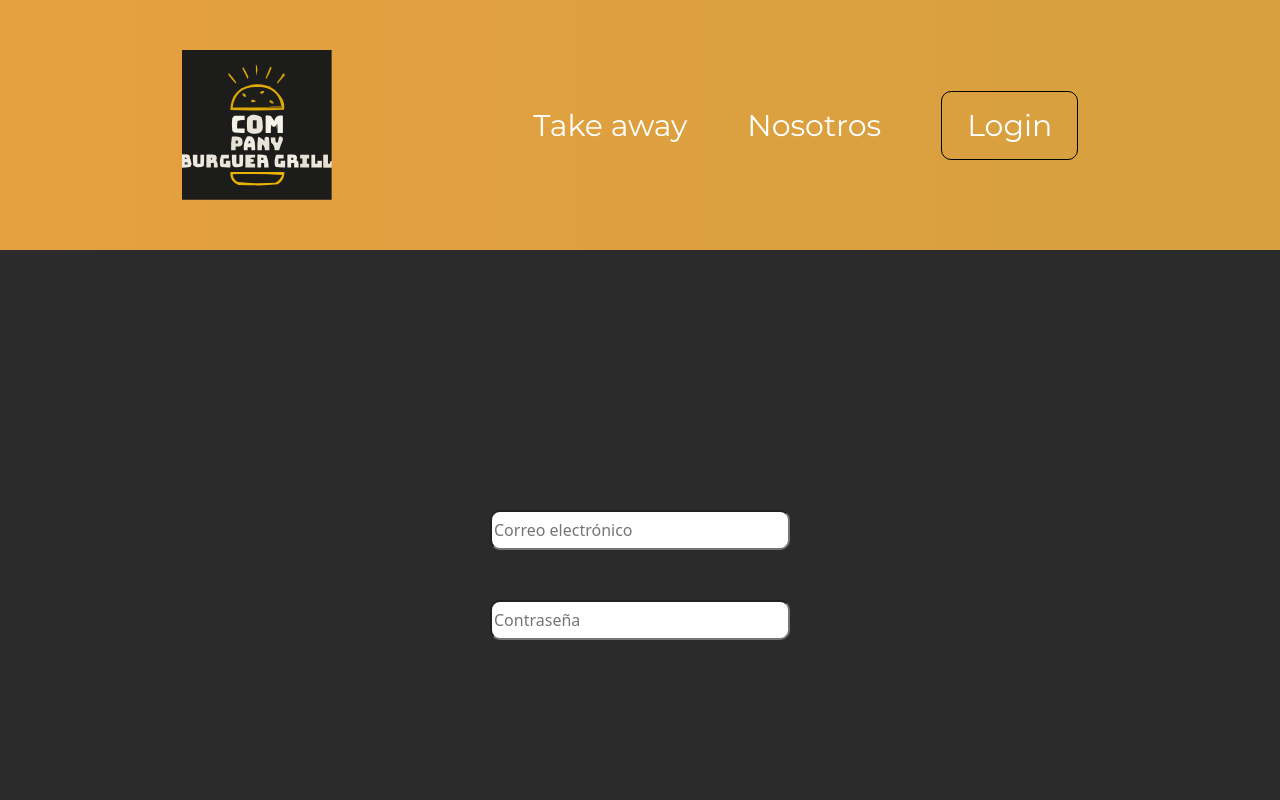
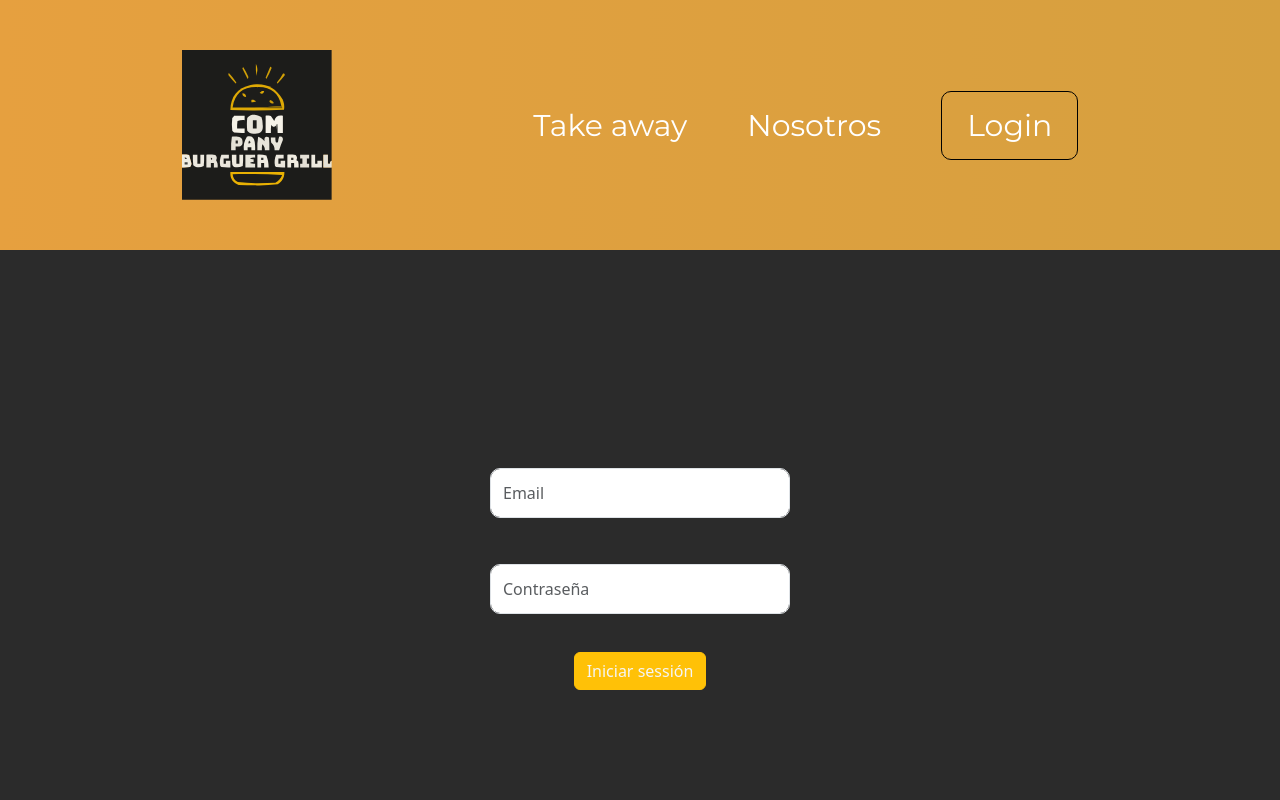
Before and after one commit to 4ndresgit/BurguerGrill, a React (Vite) app: page /signin in a window 1280 px wide. Shown: the top 800 px of the page. Built offline with nearby package versions, Linux system fonts and the light colour scheme.

Commit message:
AuthContext

```diff
--- a/src/App.jsx
+++ b/src/App.jsx
@@ -1,39 +1,18 @@
-import React from 'react';
-import { BrowserRouter as Router, Routes, Route } from 'react-router-dom';
-import NavBar from './components/NavBar/NavBar';
-import Footer from './components/Footer/Footer';
-import HomePage from './components/HomePage/HomePage';
-import AboutPage from './components/AboutPage/AboutPage';
-import NotFoundPage from './components/NotFoundPage/NotFoundPage';
-import 'bootstrap/dist/css/bootstrap.min.css';
-import SignInForm from './components/SignInForm/SignInForm';
-import ProductListContainer from './components/ProductListContainer/ProductListContainer';
-import ProductDetailPage from './components/ProductDetailPage/ProductDetailPage';
-import CartPage from './components/CartPage/CartPage';
-import { CartProvider } from './Context/CartContext';
+
+import { CartProvider } from "./Context/CartContext";
+import { AuthContextProvider } from "./context/AuthContext";
+import AppRouter from "./Router/AppRouter";
+import "bootstrap/dist/css/bootstrap.min.css";
+
 
 function App() {
 
   return (
-
-    <Router>
-      <div className='App'>
-        <CartProvider>
-        <NavBar />
-        <Routes>
-          <Route path='/' element={<HomePage />} />
-          <Route path='/about' element={<AboutPage />} />
-          <Route path='/signin' element={<SignInForm />} />
-          <Route path='/products' element={<ProductListContainer />} />
-          <Route path='/products/:productId' element={<ProductDetailPage />} />
-          <Route path='*' element={<NotFoundPage />} />
-          <Route path='/cart' element={<CartPage />} />
-        </Routes>
-        <Footer />
-        </CartProvider>
-
-      </div>
-    </Router>
+    <AuthContextProvider>
+      <CartProvider>
+        <AppRouter />
+      </CartProvider>
+    </AuthContextProvider>
   );
 }
 
--- /dev/null
+++ b/src/Router/AppRouter.jsx
@@ -0,0 +1,49 @@
+import { BrowserRouter, Routes, Route } from "react-router-dom";
+import NavBar from "../components/NavBar/NavBar";
+import Footer from "../components/Footer/Footer";
+import HomePage from "../components/HomePage/HomePage";
+import AboutPage from "../components/AboutPage/AboutPage";
+import NotFoundPage from "../components/NotFoundPage/NotFoundPage";
+import ProductListContainer from "../components/ProductListContainer/ProductListContainer";
+import ProductDetailPage from "../components/ProductDetailPage/ProductDetailPage";
+import CartPage from "../components/CartPage/CartPage";
+import SignInForm from "../components/SignInForm/SignInForm";
+import { useContext } from "react";
+import { AuthContext } from "../context/AuthContext";
+
+
+
+
+const AppRouter = () => {
+
+  const { user } = useContext(AuthContext);
+
+
+  return (
+    <BrowserRouter>
+      <NavBar />
+      {user.logged ? (
+        <>
+          <Routes>
+            <Route path="/cart" element={<CartPage />} />
+            <Route
+              path="/products/:productId"
+              element={<ProductDetailPage />}
+            />
+          </Routes>
+        </>
+      ) : (
+        <Routes>
+          <Route path="/" element={<HomePage />} />
+          <Route path="/about" element={<AboutPage />} />
+          <Route path="/signin" element={<SignInForm />} />
+          <Route path="/products" element={<ProductListContainer />} />
+          <Route path="*" element={<NotFoundPage />} />
+        </Routes>
+      )}
+      <Footer />
+    </BrowserRouter>
+  );
+};
+
+export default AppRouter;
--- a/src/components/SignInForm/SignInForm.jsx
+++ b/src/components/SignInForm/SignInForm.jsx
@@ -1,14 +1,51 @@
 /* voy a poner formulario de inicio de session con email, contraseña y boton de inicio de session*/
+import {useState} from 'react';
+import { useContext } from 'react';
+import { AuthContext } from '../../context/AuthContext';
 import './SignInForm.scss'
-import React from 'react';
+
+
 
 const SignInForm = () => {
+
+  const {login} = useContext(AuthContext)
+
+  const [values, setValues] = useState({
+    email: '',
+    password: ''
+  })
+
+ const handleImputChange = (e) => {
+    setValues({
+      ...values,
+      [e.target.name]:e.target.value
+    })
+ }
+
+  const handleSubmit = (e) => {
+    e.preventDefault()
+    login(values)
+  }
+
   return (
     <div>
-      <main className='login-form'>
-        <input type='text' placeholder='Correo electrónico' />
-        <input type='password' placeholder='Contraseña' />
-      </main>
+      <form className='login-form' onSubmit={handleSubmit}>
+        <input
+        onChange={handleImputChange}
+        value={values.email}
+        type='email'
+        placeholder='Email'
+        className='form-control my-2'
+        name='email' />
+        <input
+        onChange={handleImputChange}
+        value={values.password}
+        type='password'
+        placeholder='Contraseña'
+        className='form-control my-2'
+        name='password' />
+        <button className='btn btn-warning' type='submit'>Iniciar sessión</button>
+      </form>
     </div>
   );
 };
--- a/src/components/SignInForm/SignInForm.scss
+++ b/src/components/SignInForm/SignInForm.scss
@@ -5,10 +5,13 @@
   align-items: center;
   justify-content: center;
   flex-direction: column;
-  gap: 50px;
+  gap: 30px;
   input {
-    height: 40px;
+    height: 50px;
     width: 300px;
     border-radius: 10px;
   }
+  button {
+    color: whitesmoke;
+  }
 }
--- /dev/null
+++ b/src/context/AuthContext.jsx
@@ -0,0 +1,27 @@
+
+
+import { createContext, useState } from "react";
+
+export const AuthContext = createContext({})
+
+export const AuthContextProvider = ({children}) => {
+
+    const [user, setUser] = useState({
+        logged: false,
+        email: null
+    });
+
+
+    const login = (values) => {
+        setUser({
+            logged: true,
+            email: values.email
+        });
+    };
+
+    return (
+        <AuthContext.Provider value={{user, login}}>
+            {children}
+        </AuthContext.Provider>
+    )
+}
```
